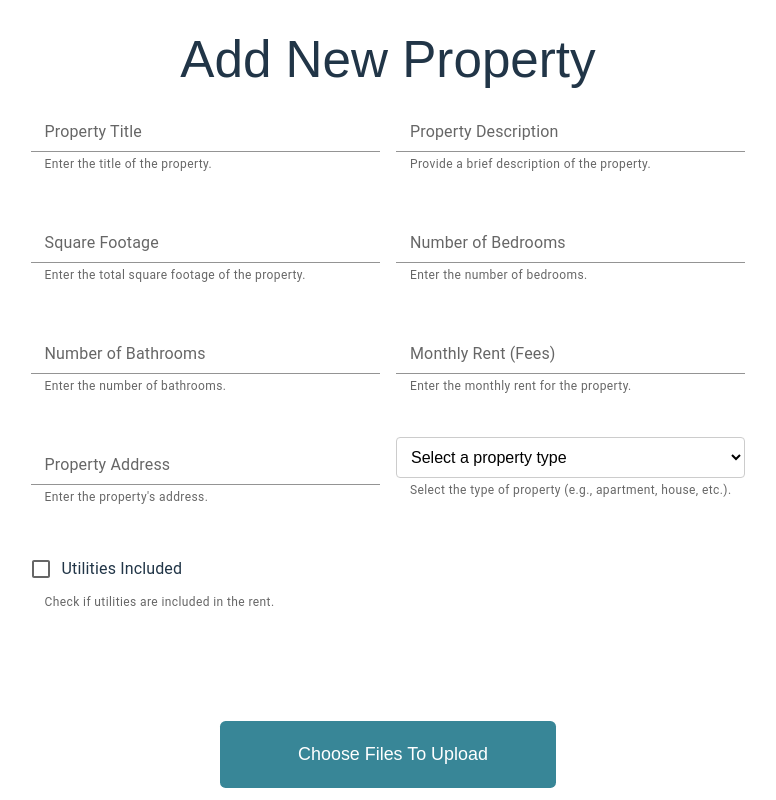
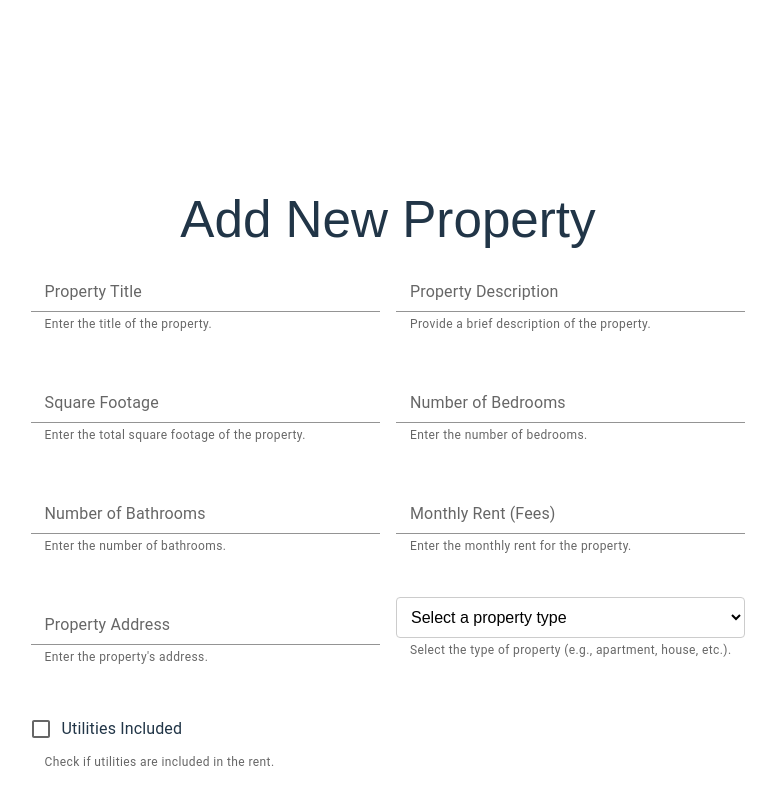
Before and after one commit to murray-pocha/RentConnect, a React (Vite) app in the folder Frontend/: page /add-property in a window 1280 px wide. Shown: the top 800 px of the page, without its empty margins (252-1028 px from the left). Built offline with nearby package versions, Linux system fonts and the light colour scheme.

Commit message:
full page is visible now

```diff
--- a/Frontend/src/styles/FileUpload.css
+++ b/Frontend/src/styles/FileUpload.css
@@ -4,6 +4,15 @@
   box-sizing: border-box;
   font-family: "Poppins", sans-serif;
 }
+
+.add_property_container {
+  display: flex;
+  flex-direction: column;
+  justify-content: center;
+  align-items: center;
+  padding-top: 10em;
+}
+
 .container {
   background-color: #ffffff;
   max-width: 34.37em;
--- a/Frontend/src/styles/Header.css
+++ b/Frontend/src/styles/Header.css
@@ -1,3 +1,4 @@
+
 .header {
   position: fixed;
   top: 0;
```
